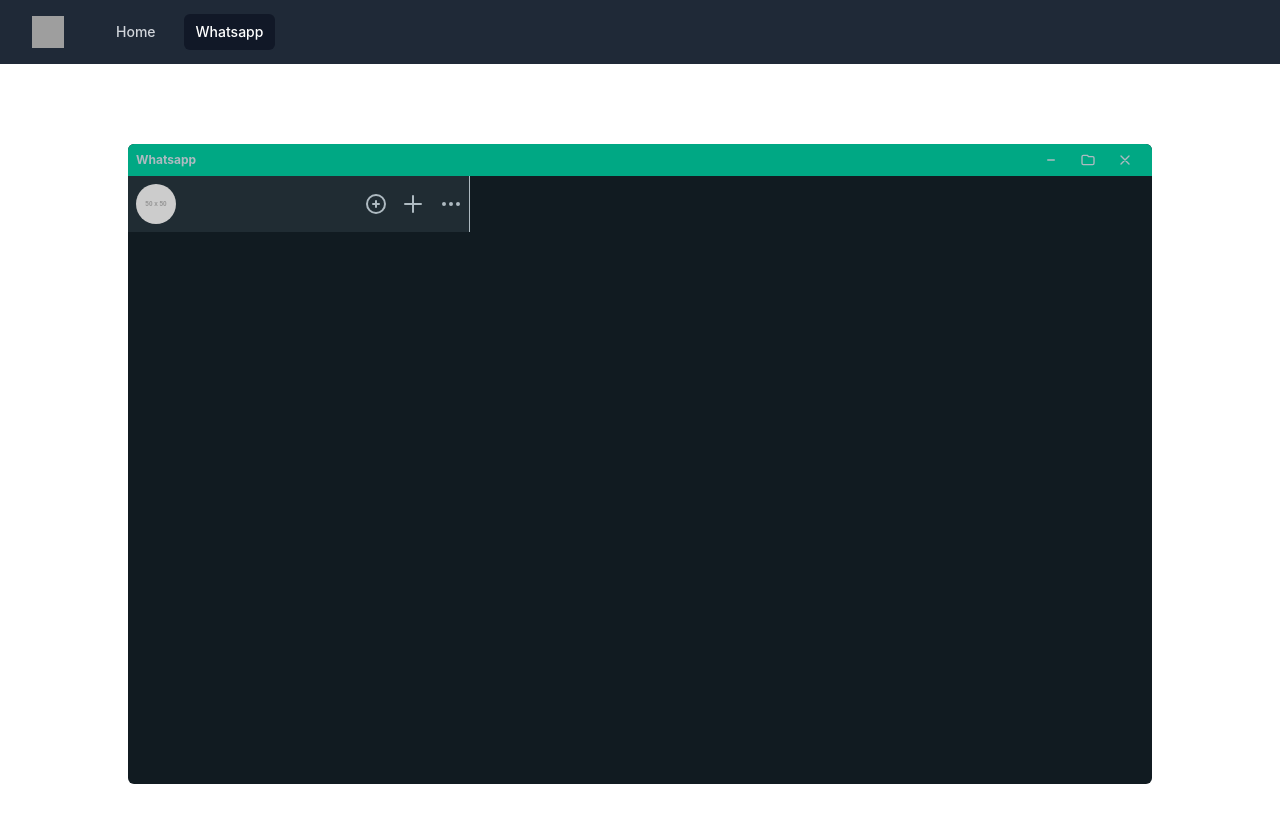
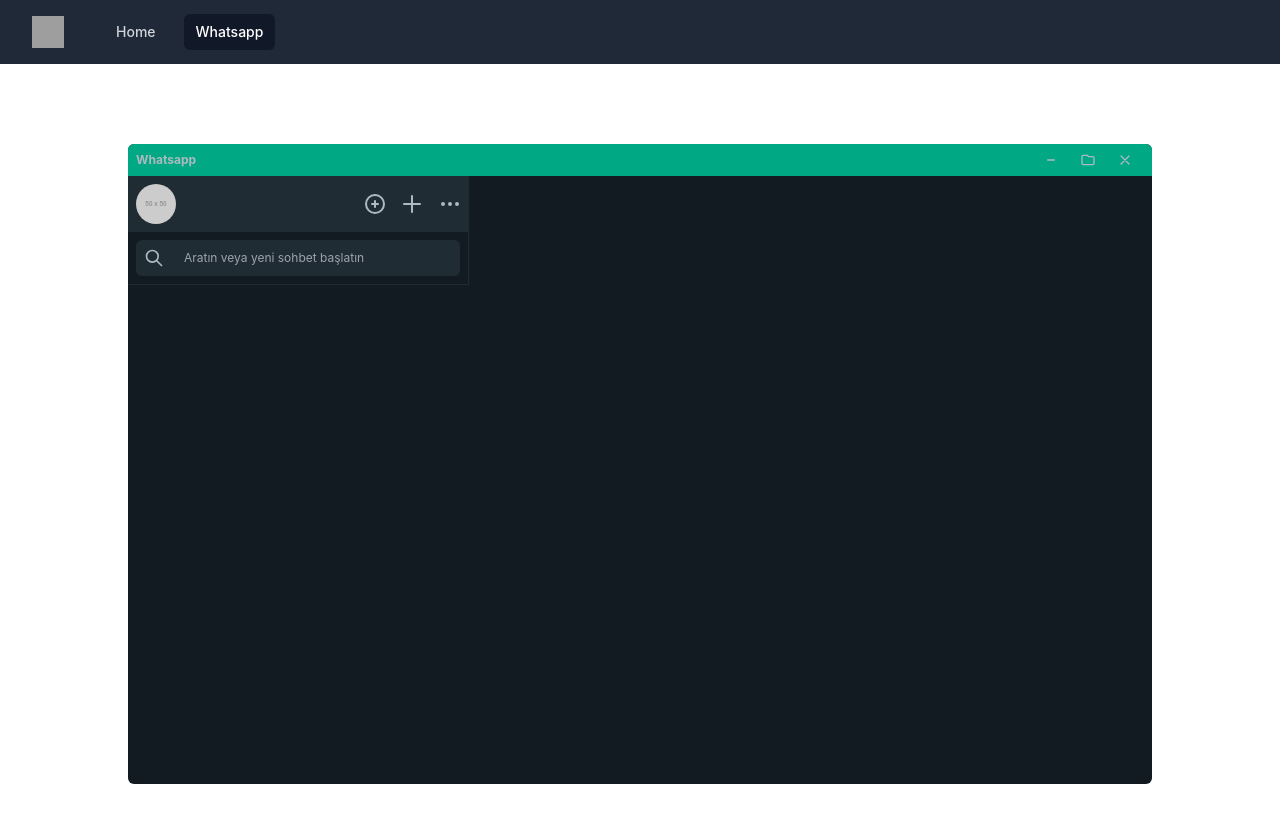
Before and after one commit to ayhan/next-tailwind-whatsapp-telegram, a Next.js app: page /chat in a window 1280 px wide. Shown: the top 822 px of the page. Built offline with nearby package versions, Linux system fonts and the light colour scheme; grey boxes are pictures that could not be loaded.

Commit message:
chatCard component created

```diff
--- /dev/null
+++ b/src/pages/chat/components/ChatCard.js
@@ -0,0 +1,11 @@
+export const ChatCard = (props) => {
+    const {data} = props;
+    console.log(data);
+    return (
+        <div>
+
+        </div>
+    )
+}
+
+export default ChatCard;
--- a/src/pages/chat/index.js
+++ b/src/pages/chat/index.js
@@ -1,5 +1,27 @@
 /* This example requires Tailwind CSS v2.0+ */
 import Header from "components/Header";
+import ChatCard from "./components/ChatCard";
+
+const chatCard = [
+  {
+    image: "https://via.placeholder.com/50",
+    name: "Jhon Doe",
+    lastMessage: "Lorem Ipsum dolor sit Amet",
+    date: "14.05.2022",
+  },
+  {
+    image: "https://via.placeholder.com/50",
+    name: "Jhon Doe",
+    lastMessage: "Lorem Ipsum dolor sit Amet",
+    date: "14.05.2022",
+  },
+  {
+    image: "https://via.placeholder.com/50",
+    name: "Jhon Doea",
+    lastMessage: "Lorem Ipsum dolor sit Amet",
+    date: "14.05.2022",
+  },
+];
 
 export default function Chat() {
   return (
@@ -54,8 +76,8 @@ export default function Chat() {
                 </svg>
               </div>
             </header>
-            <div className="grid grid-cols-3 text-white divide-x divide-wp-white-200">
-              <div className="col-span-1">
+            <div className="grid grid-cols-3 text-white divide-wp-white-200">
+              <div className="col-span-1 border-r border-wp-secondary-100">
                 <div className="flex items-center justify-between bg-wp-secondary-100">
                   <div>
                     <img
@@ -109,10 +131,37 @@ export default function Chat() {
                     </svg>
                   </div>
                 </div>
+                <div className="border-b border-wp-secondary-100">
+                  <div className="relative m-2">
+                    <svg
+                      xmlns="http://www.w3.org/2000/svg"
+                      className="absolute w-5 h-5 top-2 left-2 text-wp-white-200"
+                      fill="none"
+                      viewBox="0 0 24 24"
+                      stroke="currentColor"
+                      strokeWidth="2"
+                    >
+                      <path
+                        strokeLinecap="round"
+                        strokeLinejoin="round"
+                        d="M21 21l-6-6m2-5a7 7 0 11-14 0 7 7 0 0114 0z"
+                      />
+                    </svg>
+                    <input
+                      type="text"
+                      placeholder="Aratın veya yeni sohbet başlatın"
+                      className="w-full text-wp-white-100 text-xs pl-12 p-2.5 rounded-md outline-none bg-wp-secondary-100"
+                    />
+                  </div>
+                </div>
+                {chatCard.map((item, index) => (
+                    <div key={index}>
+                      <ChatCard data={item} />
+                    </div>
+                  )
+                )}
               </div>
-              <div className="col-span-2">
-
-              </div>
+              <div className="col-span-2"></div>
             </div>
           </div>
         </main>
```
